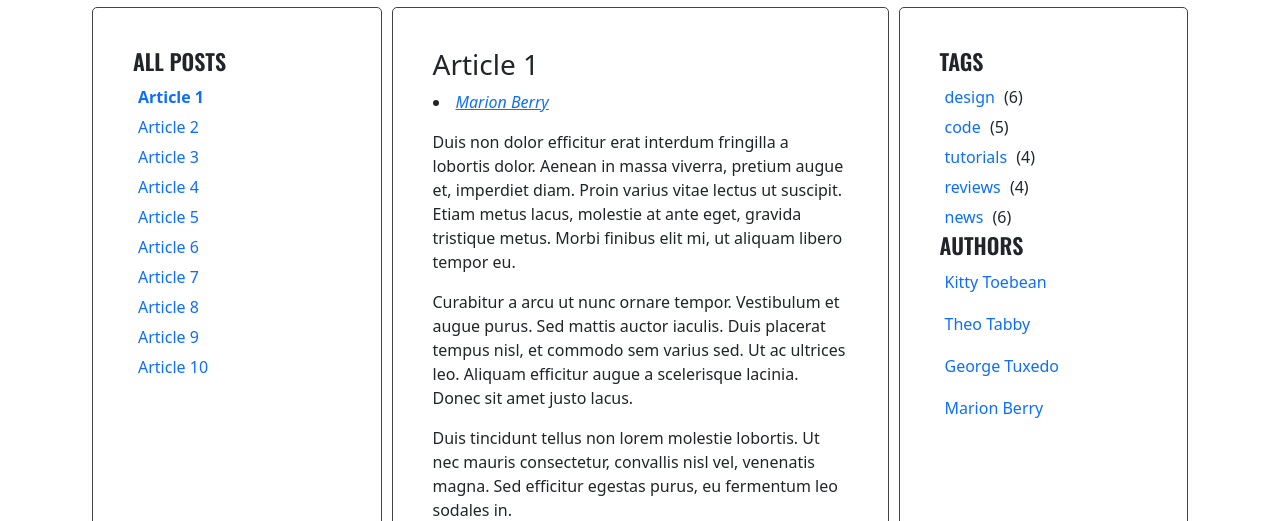
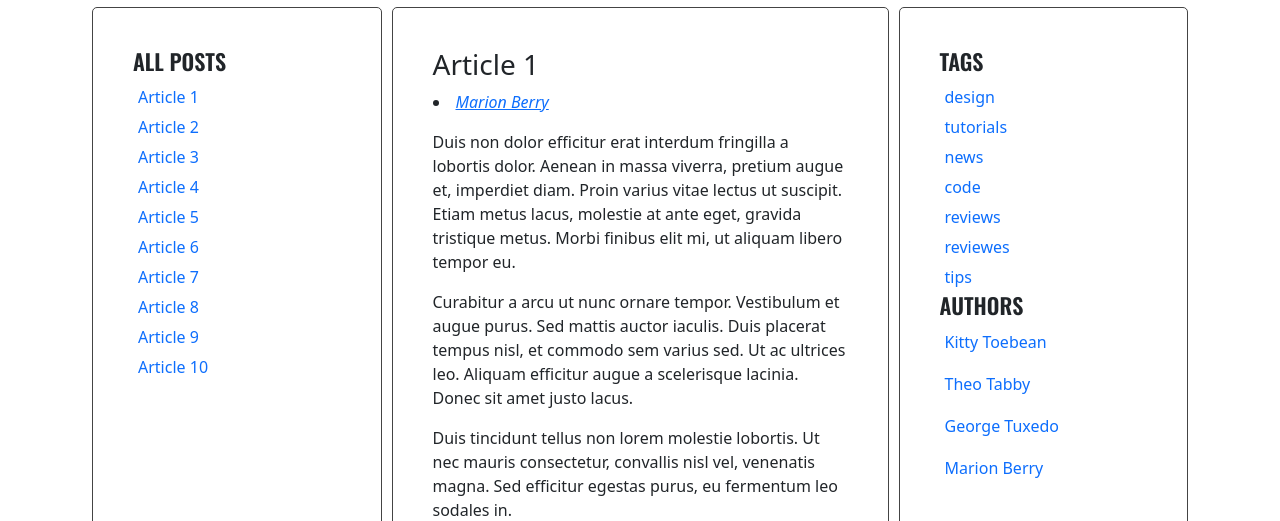
Before and after one commit to Robert-Roszak/javascript-blog, a website: page index.html in a window 1280 px wide. Shown: the part 307-828 px from the top of the page. Drawn offline with nearby package versions, Linux system fonts and the light colour scheme.

Commit message:
Add js code for right column tag list generator

```diff
--- a/index.html
+++ b/index.html
@@ -223,11 +223,11 @@
             <aside class="sidebar">
               <h2 class="section-title">Tags</h2>
               <ul class="list tags">
-                <li><a href="#">design</a> <span>(6)</span></li>
+              <!--  <li><a href="#">design</a> <span>(6)</span></li>
                 <li><a href="#">code</a> <span>(5)</span></li>
                 <li><a href="#">tutorials</a> <span>(4)</span></li>
                 <li><a href="#">reviews</a> <span>(4)</span></li>
-                <li><a href="#">news</a> <span>(6)</span></li>
+                <li><a href="#">news</a> <span>(6)</span></li> -->
               </ul>
               <h2 class="section-title">Authors</h2>
               <ul class="list authors">
--- a/js/script.js
+++ b/js/script.js
@@ -42,7 +42,8 @@ const optArticleSelector = '.post',
   optTitleSelector = '.post-title',
   optTitleListSelector = '.titles',
   optArticleTagsSelector = '.post-tags .list',
-  optArticleAuthorSelector = '.post-author';
+  optArticleAuthorSelector = '.post-author',
+  optTagsListSelector = '.tags.list';
 
 function generateTitleLinks(customSelector = ''){
 
@@ -85,14 +86,16 @@ function generateTitleLinks(customSelector = ''){
   for (let link of links) link.addEventListener('click', titleClickHandler);
 
   /* Bring back active class on first link */
-  document.querySelector('.titles a').classList.add('active');
+  // document.querySelector('.titles a').classList.add('active');
 }
 generateTitleLinks();
 
 function generateTags(){
+  /* [NEW] create a new variable allTags with an empty array */
+  let allTags = [];
   /* find all articles */
   const articles = document.querySelectorAll(optArticleSelector);
-  //console.log(allArticles);
+  //console.log(articles);
   /* START LOOP: for every article: */
   for (let article of articles) {
     /* find tags wrapper */
@@ -114,6 +117,11 @@ function generateTags(){
       //   console.log(linkHtml);
       /* add generated code to html variable */
       html = html + linkHtml;
+      /* [NEW] check if this link is NOT already in allTags */
+      if(allTags.indexOf(linkHtml) == -1){
+        /* [NEW] add generated code to allTags array */
+        allTags.push(linkHtml);
+      }
     //  console.log(html);
     /* END LOOP: for each tag */
     }
@@ -121,6 +129,10 @@ function generateTags(){
     tagsWrapper.innerHTML = html;
   /* END LOOP: for every article: */
   }
+  /* [NEW] find list of tags in right column */
+  const tagList = document.querySelector('.tags');
+  /* [NEW] add html from allTags to tagList */
+  tagList.innerHTML = allTags.join(' ');
 }
 
 generateTags();
```
